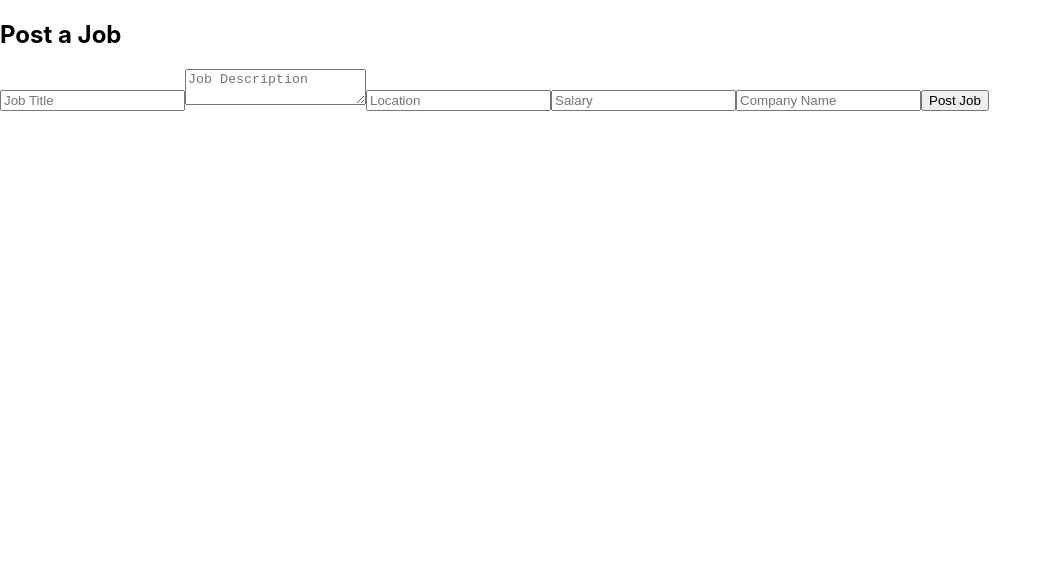
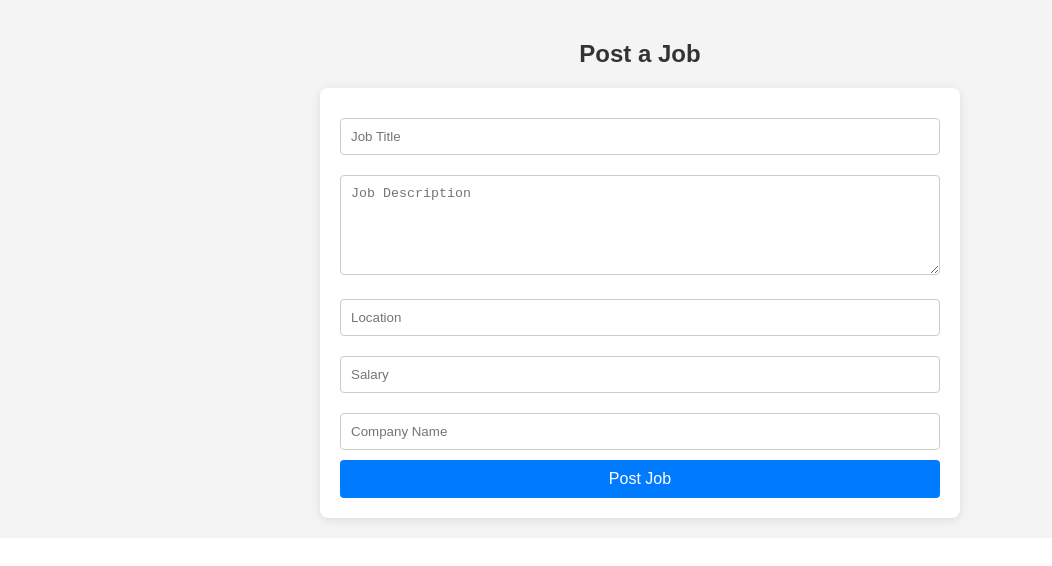
Before and after one commit to BlinkStar-Tech/StarJobs, a React (Create React App) app: page /dashboard in a window 1280 px wide. Shown: the top 566 px of the page, without its empty margins (0-1052 px from the left). Built offline with nearby package versions, Linux system fonts and the light colour scheme.

Commit message:
dashboard

```diff
--- a/src/components/Dashboard.jsx
+++ b/src/components/Dashboard.jsx
@@ -37,10 +37,51 @@ const Dashboard = () => {
     }
   };
 
+  const styles = {
+    container: {
+      fontFamily: "Arial, sans-serif",
+      backgroundColor: "#f4f4f4",
+      padding: "20px",
+    },
+    form: {
+      background: "white",
+      borderRadius: "8px",
+      boxShadow: "0 2px 10px rgba(0, 0, 0, 0.1)",
+      maxWidth: "600px",
+      margin: "auto",
+      padding: "20px",
+    },
+    input: {
+      width: "100%",
+      padding: "10px",
+      margin: "10px 0",
+      border: "1px solid #ccc",
+      borderRadius: "4px",
+      boxSizing: "border-box",
+    },
+    button: {
+      backgroundColor: "#007BFF",
+      color: "white",
+      border: "none",
+      padding: "10px 15px",
+      borderRadius: "4px",
+      cursor: "pointer",
+      fontSize: "16px",
+      width: "100%",
+    },
+    buttonHover: {
+      backgroundColor: "#0056b3",
+    },
+    heading: {
+      color: "#333",
+      textAlign: "center",
+    },
+  };
+
   return (
-    <div>
-      <h2>Post a Job</h2>
-      <form onSubmit={handleSubmit}>
+    <div style={styles.container}>
+      <h2 style={styles.heading}>Post a Job</h2>
+      <form onSubmit={handleSubmit} style={styles.form}>
         <input
           type="text"
           name="title"
@@ -48,6 +89,7 @@ const Dashboard = () => {
           value={job.title}
           onChange={handleChange}
           required
+          style={styles.input}
         />
         <textarea
           name="description"
@@ -55,6 +97,7 @@ const Dashboard = () => {
           value={job.description}
           onChange={handleChange}
           required
+          style={{ ...styles.input, height: "100px" }}
         />
         <input
           type="text"
@@ -63,6 +106,7 @@ const Dashboard = () => {
           value={job.location}
           onChange={handleChange}
           required
+          style={styles.input}
         />
         <input
           type="number"
@@ -71,6 +115,7 @@ const Dashboard = () => {
           value={job.salary}
           onChange={handleChange}
           required
+          style={styles.input}
         />
         <input
           type="text"
@@ -79,8 +124,11 @@ const Dashboard = () => {
           value={job.company_name}
           onChange={handleChange}
           required
+          style={styles.input}
         />
-        <button type="submit">Post Job</button>
+        <button type="submit" style={styles.button}>
+          Post Job
+        </button>
       </form>
     </div>
   );
```
